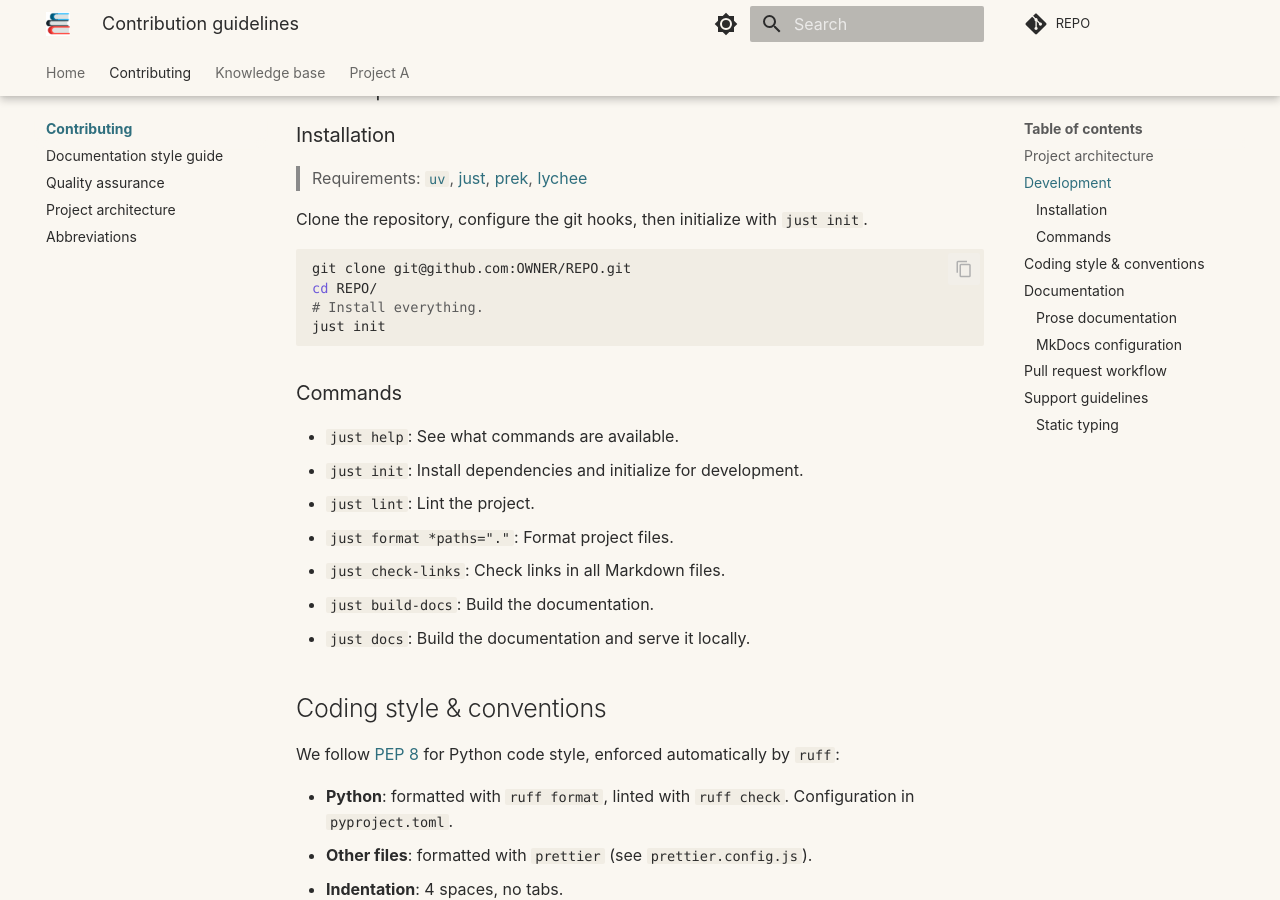
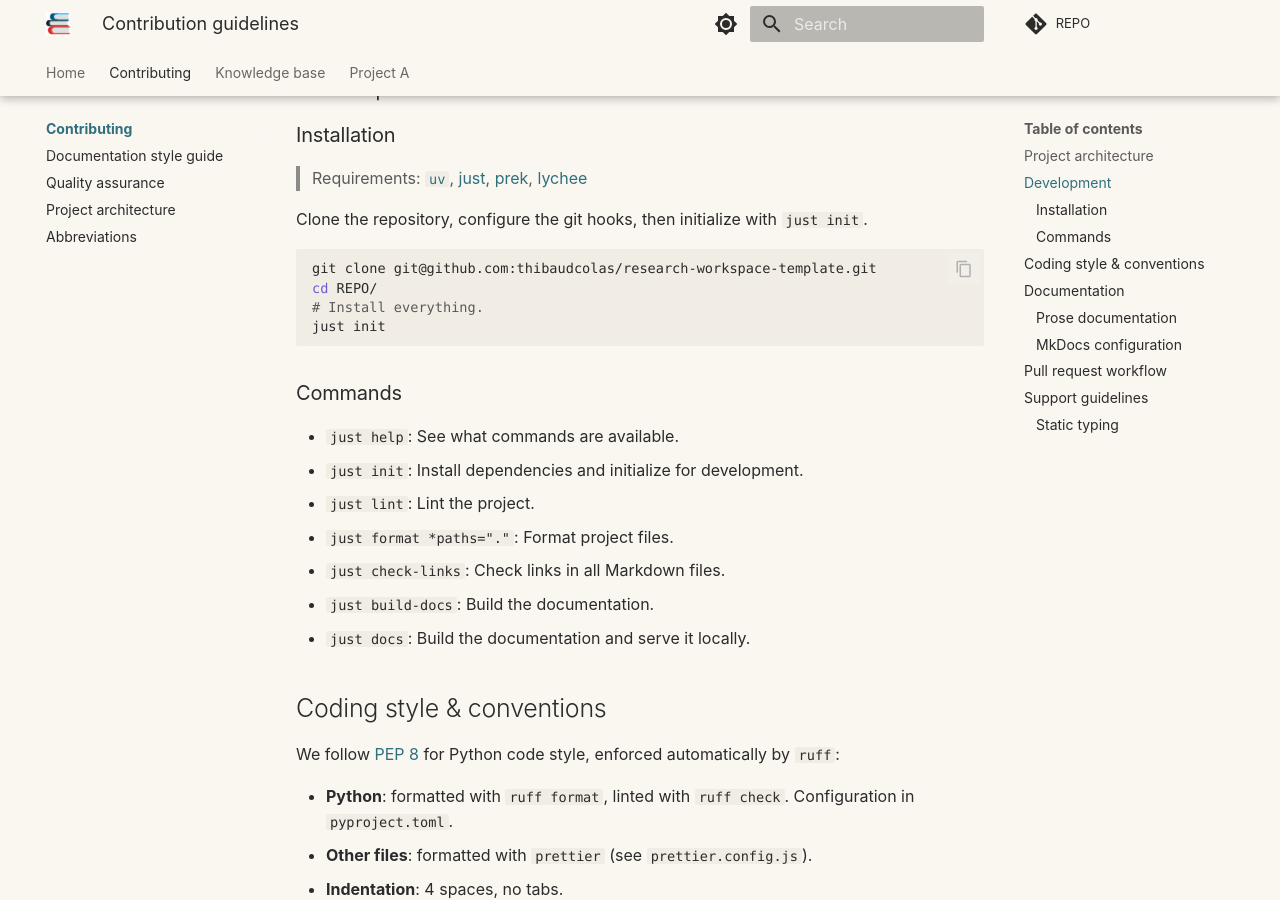
Before and after one commit to thibaudcolas/research-workspace-template, an MkDocs documentation site: the page built from docs/contributing/README.md, in a window 1280 px wide and 900 px high, scrolled down 382 px. Built offline with MkDocs 1.6.1 and Material for MkDocs 9.7.7, drawn with Linux system fonts in a browser that asks for light colours; comment, search, counter and statistics services are not loaded.

Commit message:
Fix references that now fail link checking

````diff
--- a/docs/contributing/README.md
+++ b/docs/contributing/README.md
@@ -15,7 +15,7 @@
 Clone the repository, configure the git hooks, then initialize with `just init`.
 
 ```sh
-git clone git@github.com:OWNER/REPO.git
+git clone git@github.com:thibaudcolas/research-workspace-template.git
 cd REPO/
 # Install everything.
 just init
--- a/mkdocs.yml
+++ b/mkdocs.yml
@@ -8,9 +8,9 @@
 # ---------------------------------------------------------------------------
 
 site_name: Project workspace
-# Replace `OWNER/REPO` with the real GitHub slug.
-repo_url: https://github.com/OWNER/REPO
-site_url: https://OWNER.github.io/REPO/
+# Replace `thibaudcolas/research-workspace-template` with the real GitHub slug.
+repo_url: https://github.com/thibaudcolas/research-workspace-template
+site_url: https://thibaudcolas.github.io/research-workspace-template/
 docs_dir: docs
 # "Edit on GitHub" links point to the source Markdown on the main branch.
 edit_uri: edit/main/docs
@@ -124,8 +124,7 @@
       pygments_lang_class: true
   # Inline code highlighting: `` `!python function() `` is highlighted inline.
   - pymdownx.inlinehilite
-  # Auto-link bare URLs and turn `owner/repo#123` shorthand into GitHub
-  # issue/PR links.
+  # Auto-link bare URLs and turn GitHub issues shorthand into issue/PR links.
   - pymdownx.magiclink
   # Pulls in snippet files; `auto_append` attaches `abbreviations.md` to
   # every page so abbreviation tooltips work everywhere.
````
Also changed, not shown: README.md (+1 -1 lines), docs/contributing/architecture.md (+1 -1 lines), docs/contributing/style-guide.md (+1 -1 lines).
